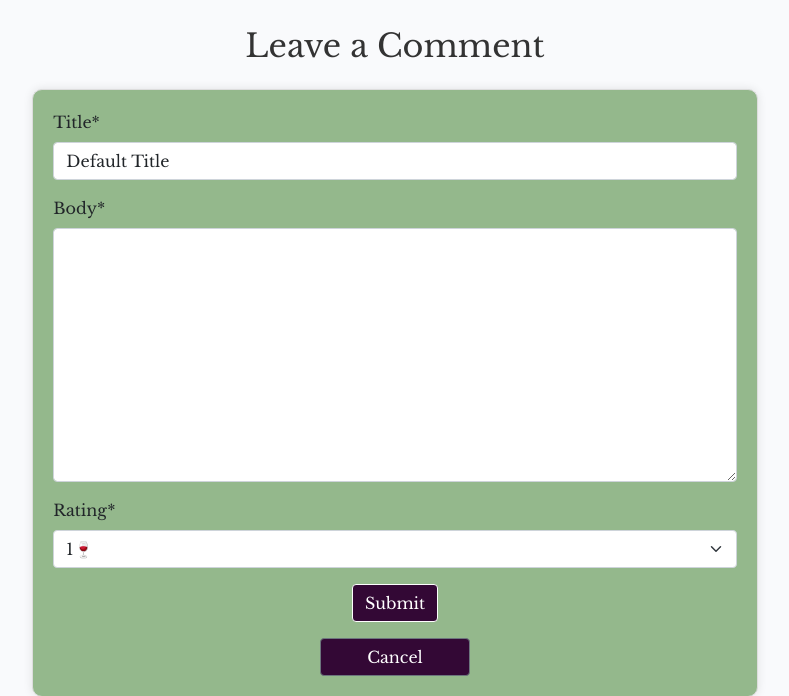
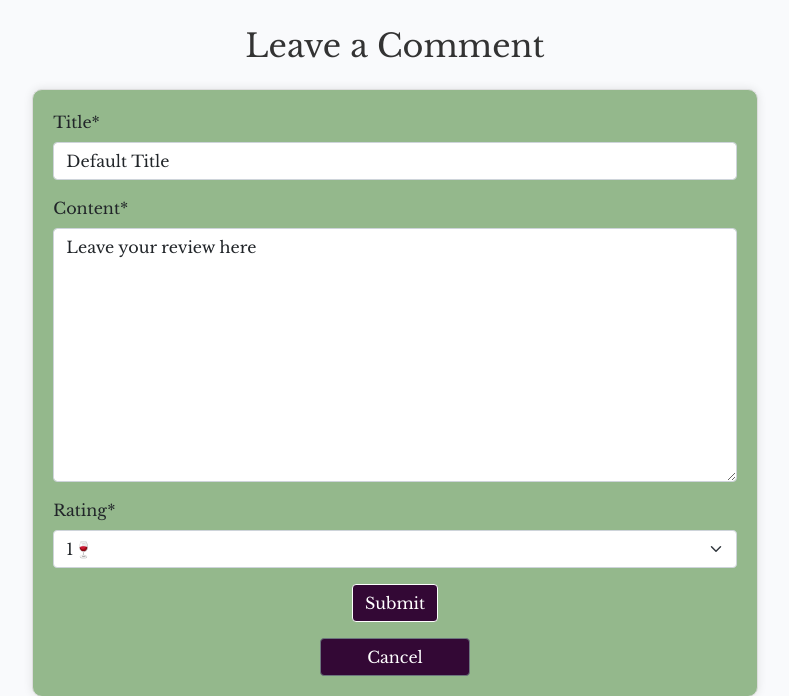
Before and after one commit to IsaacNicholls1/vin-rouge, a Django app: page /wines/1/comments/add/ in a window 1280 px wide. Shown: the part 205-901 px from the top of the page, without its empty margins (245-1034 px from the left). Run offline with Django 4.2, Linux system fonts and the light colour scheme; some libraries are stand-ins or nearby versions.

Commit message:
fix leave commnent bug

```diff
--- a/blog/forms.py
+++ b/blog/forms.py
@@ -10,4 +10,4 @@ class ReviewForm(forms.ModelForm):
 class CommentForm(forms.ModelForm):
     class Meta:
         model = Comment
-        fields = ('body', 'title', 'rating', 'wine')
+        fields = ('content', 'title', 'rating',)
--- a/blog/models.py
+++ b/blog/models.py
@@ -59,15 +59,14 @@ class Review(models.Model):
 
 
 class Comment(models.Model):
-    slug = models.SlugField(unique=True, blank=True)
+    slug = models.SlugField(max_length=100, unique=True, blank=True)
     title = models.CharField(max_length=200, default="Default Title")
     author = models.ForeignKey(User, on_delete=models.CASCADE, related_name="comments_author")
     wine = models.ForeignKey(Wine, on_delete=models.CASCADE, related_name="comments_wine")
-    body = models.TextField()
     approved = models.BooleanField(default=False)
     featured_image = CloudinaryField('image', default='placeholder')
     status = models.IntegerField(choices=STATUS, default=0)
-    # content = models.TextField(default="This is the comment content")
+    content = models.TextField(default="Leave your review here")
     rating = models.IntegerField(choices=RATING, default=None)
     created_on = models.DateTimeField(auto_now_add=True)
     updated_on = models.DateTimeField(auto_now=True)
--- a/blog/templates/blog/wine_detail.html
+++ b/blog/templates/blog/wine_detail.html
@@ -70,7 +70,7 @@
     <div class="card mb-3">
       <div class="card-body">
         <p><strong>{{ comment.author }}</strong> {{ comment.title }}:</p>
-        <p>{{ comment.body }}</p>
+        <p>{{ comment.content }}</p>
         <p>{{ comment.rating }} out of 5 🍷</p>
         <p><small class="text-muted">{{ comment.created_on }}</small></p>
       </div>
--- a/blog/views.py
+++ b/blog/views.py
@@ -38,7 +38,7 @@ class WineDetail(generic.DetailView):
 
 class CommentCreateView(CreateView):
     model = Comment
-    fields = ['title', "body", 'rating',] # set the form fields here.
+    fields = ['title', "content", 'rating',] # set the form fields here.
     template_name = 'blog/comment_form.html'
     success_url = "/"
 
@@ -64,7 +64,7 @@ class CommentCreateView(CreateView):
 
 class EditCommentView(UpdateView):
     model = Comment
-    fields = ['title', 'body', 'rating']  # specify the fields you want in the form
+    fields = ['title', 'content', 'rating']  # specify the fields you want in the form
     template_name = 'blog/edit_comment.html'
     context_object_name = 'comment'
     success_url = "/"
@@ -93,20 +93,3 @@ def delete_comment(request, comment_id):
     else:
         messages.error(request, 'You can only delete your own comments.')
     return redirect('wine_detail', slug=comment.wine.slug)
-
-# def user_review_delete(request, slug, user_review_id):
-#     """
-#     view to delete user review
-#     """
-#     queryset = post.objects.filter(status=1)
-#     post = get_object_or_404(queryset, slug=slug)
-#     user_review = get_object_or_404(Comment, pk=user_review_id)
-
-#     if user_review.reviewer == request.user:
-#         user_review.delete()
-#         messages.add_message(request, messages.SUCCESS, 'Review deleted!')
-#     else:
-#         messages.add_message(
-#             request, messages.ERROR, 'You can only delete your own reviews!')
-
-#     return HttpResponseRedirect(reverse('wine_detail', args=[slug]))
```
Also changed, not shown: blog/migrations/0002_alter_comment_body.py (added), blog/migrations/0003_remove_comment_body_comment_content_and_more.py (added).
